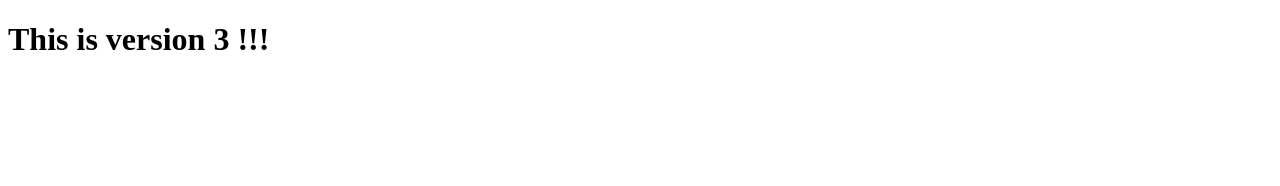
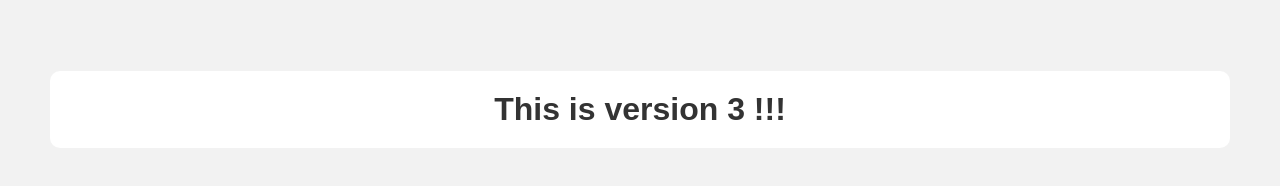
Before and after one commit to Shivani-1416/GitDemo, a plain HTML site: page index.html in a window 1280 px wide. Drawn offline with Linux system fonts and the light colour scheme.

Commit message:
style sheet added

```diff
--- a/index.html
+++ b/index.html
@@ -4,6 +4,7 @@
     <meta charset="UTF-8">
     <meta name="viewport" content="width=device-width, initial-scale=1.0">
     <title>Document</title>
+    <link rel="stylesheet" href="style.css">
 </head>
 <body>
     <h1>This is version 3 !!!</h1>
--- /dev/null
+++ b/style.css
@@ -0,0 +1,14 @@
+body {
+    font-family: Arial, sans-serif;
+    background-color: #f2f2f2;
+    text-align: center;
+    margin: 0;
+    padding: 50px;
+}
+
+h1 {
+    color: #333;
+    background-color: white;
+    padding: 20px;
+    border-radius: 10px;
+}
```
